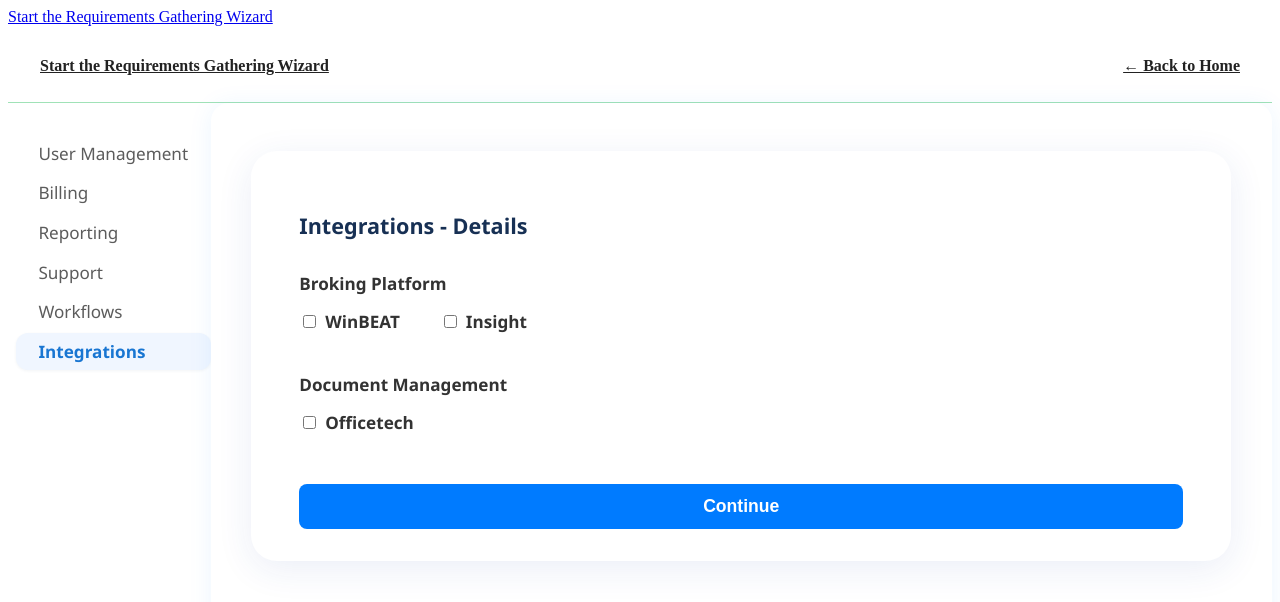
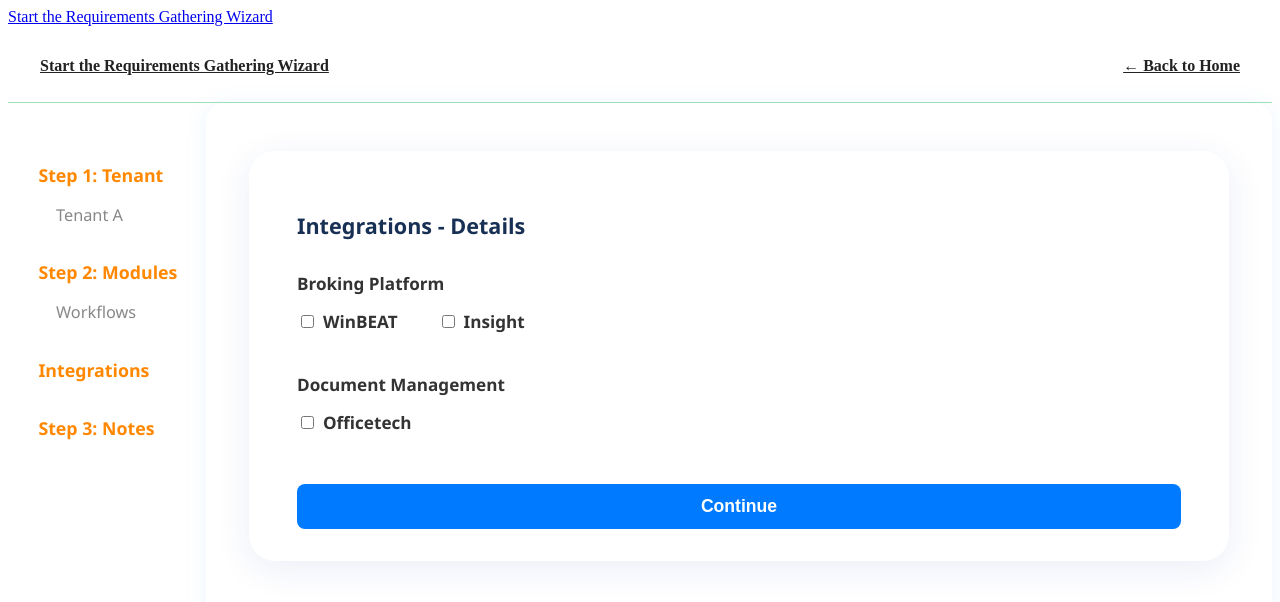
Before and after one commit to Xiaoliuliu666-leaner/Test.Onboarding, an Angular app: page /requirements/wizard/module-integrations in a window 1280 px wide. Shown: the top 602 px of the page. Built offline with nearby package versions, Linux system fonts and the light colour scheme.

Commit message:
The old menuList used simple key-label pairs. The new menuList uses a standardized structure with step titles and sub-items, adding isStep and isSub fields for grouping and hierarchy.

```diff
--- a/src/app/components/wizard-sidebar/wizard-sidebar.ts
+++ b/src/app/components/wizard-sidebar/wizard-sidebar.ts
@@ -20,13 +20,13 @@ export class WizardSidebarComponent {
 
 
   menuList = [
-    { key: 'User Management', label: 'User Management' },
-    { key: 'Billing', label: 'Billing' },
-    { key: 'Reporting', label: 'Reporting' },
-    { key: 'Support', label: 'Support' },
-    { key: 'Workflows', label: 'Workflows'},
-    { key: 'Integrations', label: 'Integrations' }
-  ];
+  { label: 'Step 1: Tenant', key: 'Tenant', isStep: true },
+  { label: 'Tenant A', key: 'TenantA', isSub: true },
+  { label: 'Step 2: Modules', key: 'Modules', isStep: true },
+  { label: 'Workflows', key: 'Workflows', isSub: true },
+  { label: 'Integrations', key: 'Integrations', isStep: true },
+  { label: 'Step 3: Notes', key: 'Notes', isStep: true }
+];
 
   integrationStepLabelMap: any = {
     winbeat: 'WinBEAT',
```
